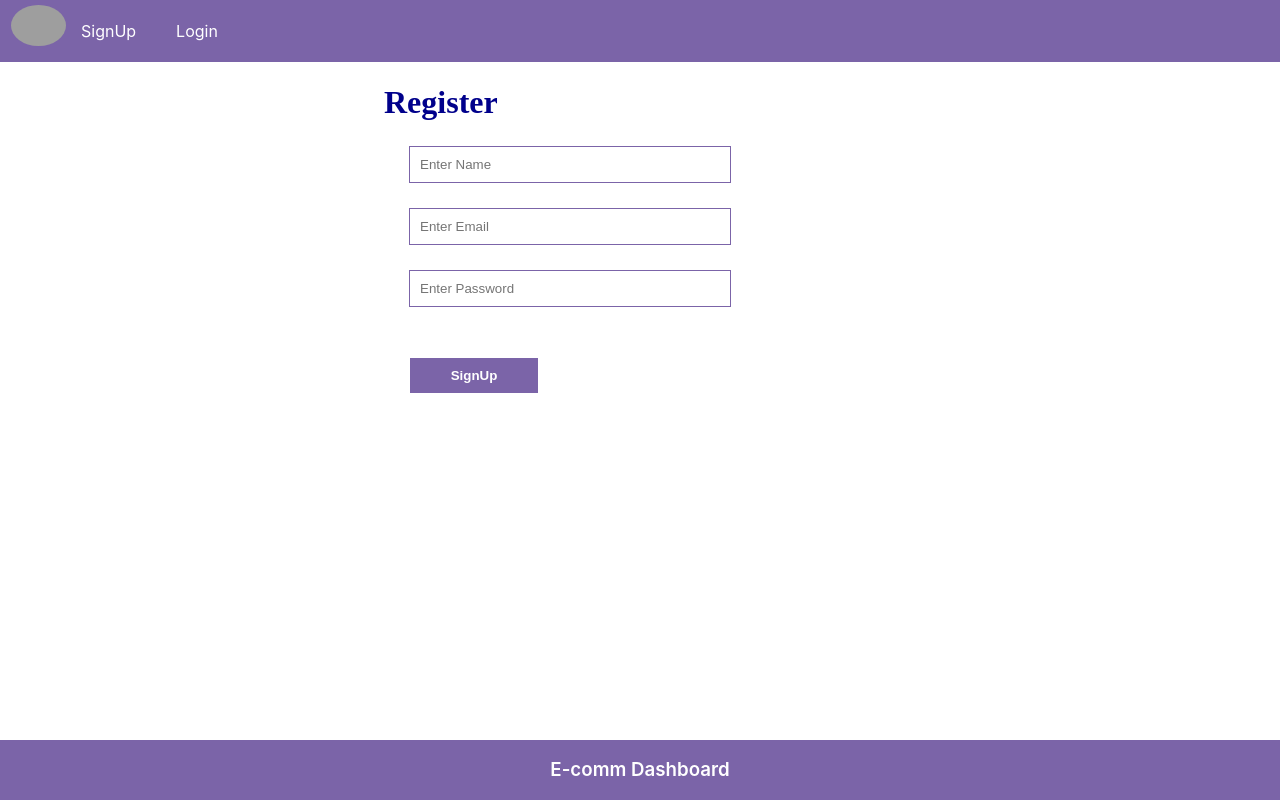
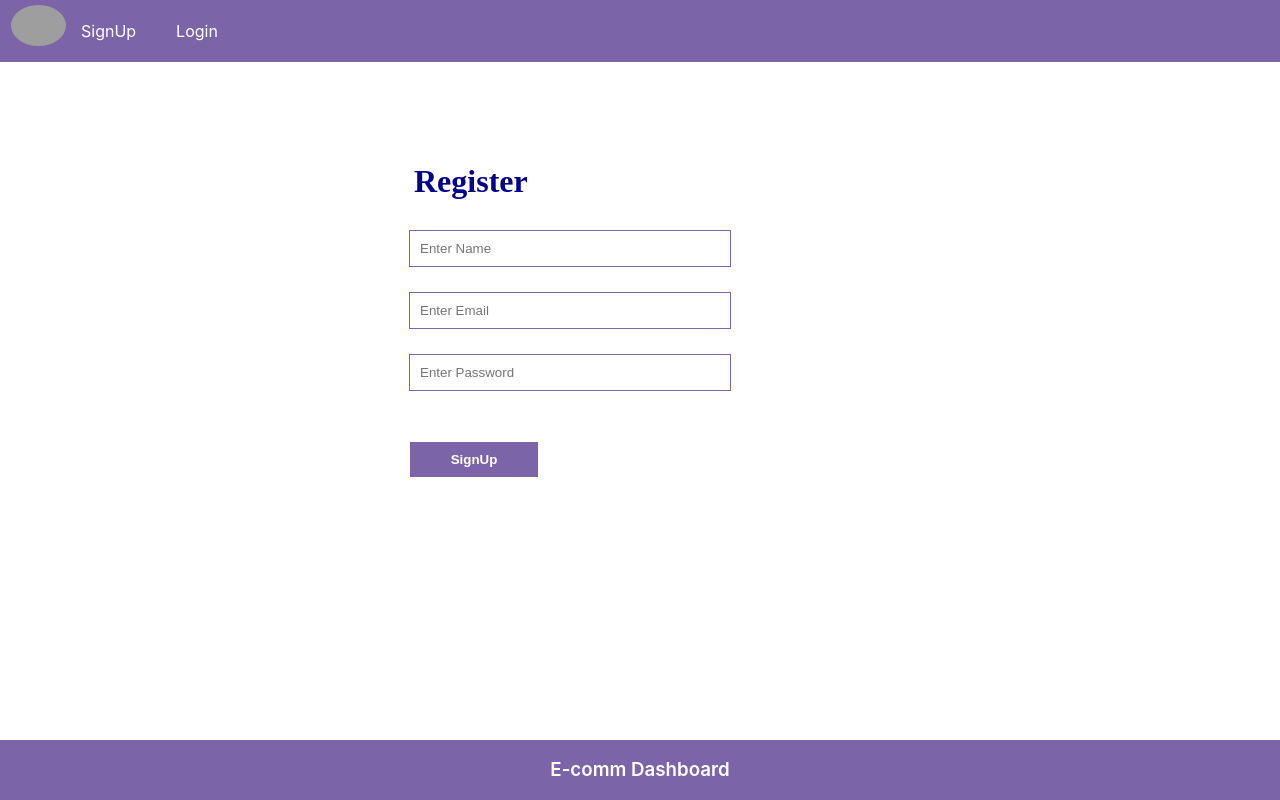
Before and after one commit to prateek1057/Ecom-dashboard-frontend, a React (Create React App) app: page /signup in a window 1280 px wide. Built offline with nearby package versions, Linux system fonts and the light colour scheme; grey boxes are pictures that could not be loaded.

Commit message:
ok commit

```diff
--- a/src/App.css
+++ b/src/App.css
@@ -19,14 +19,18 @@
 }
 .register {
   margin-left: 30%;
+  margin-top: 100px;
 }
-.login {
+.register h1 {
+  margin: 30px;
+}
+/*.login {
   margin-left: 30%;
   margin-top: 100px;
 }
 .login h1 {
   margin: 30px;
-}
+}*/
 .add-product {
   margin: 25px;
   margin-left: 30%;
--- a/src/components/Login.js
+++ b/src/components/Login.js
@@ -23,7 +23,7 @@ const Login = () => {
     } else alert("Please Enter Correct Login Details");
   };
   return (
-    <div className="login">
+    <div className="register">
       <h1 className="h1-heading">Login</h1>
       <input
         type="text"
```
